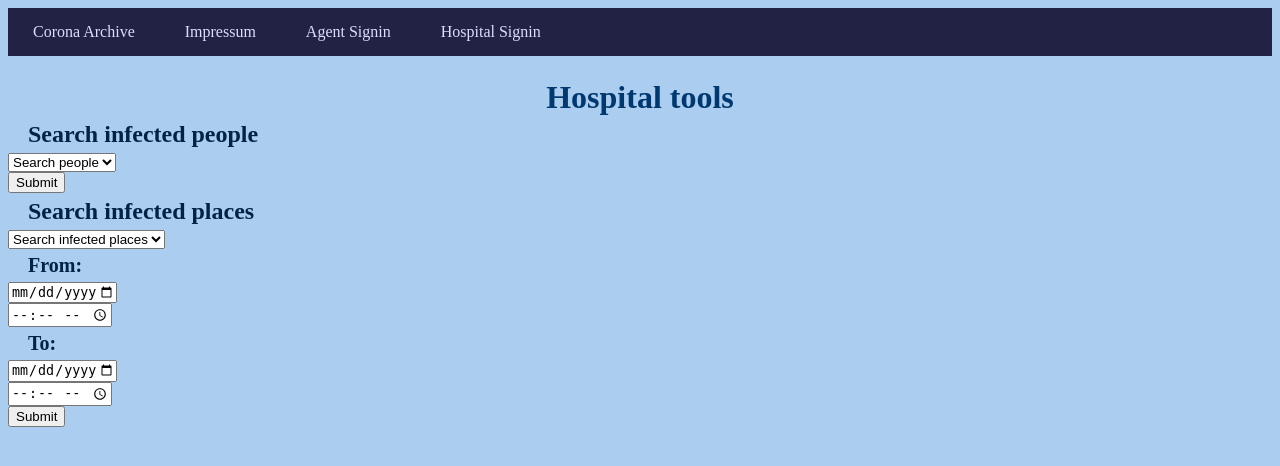
After one commit to jonabako/Corona-Archive-Project, a Flask app: page /hospital_tools in a window 1280 px wide. The commit adds this page. Shown: the top 466 px of the page. Run offline with Flask 2, Linux system fonts and the light colour scheme; data that the repository does not hold is empty; parts of the project's set-up code (start-up, migrations or seed data) failed here and were passed over.

Commit message:
added agent and hospital signin, hospital tools

```diff
--- a/app.py
+++ b/app.py
@@ -1,4 +1,4 @@
-from flask import Flask, render_template, redirect, url_for, request
+from flask import Flask, render_template, redirect, session, url_for, request
 from flaskext.mysql import MySQL
 import yaml
 import os
@@ -26,7 +26,6 @@ def visitorRegister():
     cur = get_cursor()
     if request.method == 'POST' and 'name' in request.form  and 'address' in request.form \
     and  'city' in request.form and 'password' in request.form:
-        print('here2')
         name = request.form['name']
         address = request.form['address'] + request.form['city']
         password = request.form['password']
@@ -37,6 +36,50 @@ def visitorRegister():
         return redirect(url_for('scanQR'))
     else:
         return render_template('index.html')
+
+@app.route('/agent-signin', methods=['POST', 'GET'])
+def agentSignin():
+    error = None
+    cur = get_cursor()
+    if request.method == 'POST' and 'username' in request.form  and 'password' in request.form:
+        username = request.form['username']
+        password = request.form['password']
+        cur.execute("SELECT * FROM Agent A WHERE A.username = %s AND A.password = %s", (username, password))
+        account = cur.fetchone()
+        if account:
+            session['loggedin'] = True
+            session['username'] = username
+            session['agent_id'] = account[0]
+            cur.close()
+            return redirect(url_for('agent_tools'))
+        else:
+            error = 'Error occured'
+            return render_template('agent_signin.html', error=error)
+
+    else:
+        return render_template('agent_signin.html')
+
+@app.route('/hospital-signin', methods=['POST', 'GET'])
+def hospitalSignin():
+    error = None
+    cur = get_cursor()
+    if request.method == 'POST' and 'username' in request.form  and 'password' in request.form:
+        username = request.form['username']
+        password = request.form['password']
+        cur.execute("SELECT * FROM Hospital A WHERE A.username = %s AND A.password = %s", (username, password))
+        account = cur.fetchone()
+        if account:
+            session['loggedin'] = True
+            session['username'] = username
+            session['hospital_id'] = account[0]
+            cur.close()
+            return redirect(url_for('hospital_tools'))
+        else:
+            error = 'Error occured'
+            return render_template('hospital_signin.html', error=error)
+
+    else:
+        return render_template('hospital_signin.html')
 
 @app.route('/scanQR')
 def scanQR():
@@ -56,6 +99,16 @@ def agent_tools():
     infected_places = cur.fetchall()
     return render_template('agent_tools.html', infected_people = infected_people, infected_places = infected_places)
 
+@app.route('/hospital_tools',methods=['POST','GET'])
+def hospital_tools():
+    cur = get_cursor()
+    cur.execute('SELECT citizen_id, visitor_name FROM Visitor WHERE infected')
+    infected_people = cur.fetchall()
+    # Struggling to figure out the query for places with infected visitors
+    cur.execute('SELECT place_id, place_name FROM Places')
+    infected_places = cur.fetchall()
+    return render_template('hospital_tools.html', infected_people = infected_people, infected_places = infected_places)
+
 
 if __name__ == "__main__":
     app.run(debug = True)
--- a/templates/base.html
+++ b/templates/base.html
@@ -9,7 +9,8 @@
     <div class="topnav">
       <a href="{{ url_for('visitorRegister') }}"> Corona Archive </a>
       <a href="{{ url_for('impressum') }}"> Impressum </a>
-      <a href="{{ url_for('agent_tools') }}"> Agent tools </a>
+      <a href="{{ url_for('agentSignin') }}"> Agent Signin </a>
+      <a href="{{ url_for('hospitalSignin') }}"> Hospital Signin </a>
     </div>
     <br>
     <div>
--- /dev/null
+++ b/templates/hospital_tools.html
@@ -0,0 +1,43 @@
+{% extends 'base.html' %}
+
+{% block content %}
+    <h1>{% block title %} Hospital tools {% endblock %}</h1>
+    <div class="formwrap">
+        <form action="" method="POST">
+            <h2> Search infected people </h2>
+            <!-- dropdown populated with all infected visitors -->
+            <select name="visitors">
+                <option value="invalid"> Search people </option>
+                <!-- i0 is the visitor_id, i1 is the visitor name -->
+                {% for i in infected_people %}
+                    <OPTION value={{i[0]}}>{{i[1]}}</OPTION>
+                {% endfor %}
+            </select> <br>
+            <input type="submit">
+        </form>
+    </div>
+
+    <div class="formwrap">
+        <form action="" method="POST">
+            <h2> Search infected places </h2>
+            <!-- dropdown populated with all infected places-->
+            <!-- perform query in the action page to find -->
+            <select name="places">
+            <option value="invalid"> Search infected places </option>
+            {% for i in infected_places %}
+                <OPTION value={{i[0]}}>{{i[1]}}</OPTION>
+            {% endfor %}
+            </select> <br>
+            <h3>From:</h3>
+            <!-- max date should be the current day, this can be done later with JS -->
+            <input type="date" id="fromdate" name="fromdate" min="2019-11-17" max="2023-12-30"> <br>
+            <input type="time" id="fromtime" name="fromtime"> <br>
+            <h3>To:</h3>
+            <!-- same with max date -->
+            <input type="date" id="todate" name="todate" min="2019-11-17" max="2023-12-30"> <br>
+            <input type="time" id="totime" name="totime"> <br>
+            <input type="submit">
+        </form>
+    </div>
+
+{% endblock %}
--- a/templates/index.html
+++ b/templates/index.html
@@ -11,7 +11,7 @@
         <input type="text" class="visitor-registration" placeholder="Address" name="address" value="{{request.form.address }}" required> <br>
         <input type="text" class="visitor-registration" placeholder="City" name="city" value="{{request.form.city }}" required> <br>
         <input type="password" class="visitor-registration" placeholder="Password" name="password" value="{{request.form.password }}" required> <br>
-        <input class="mainButton" type="submit" value="Login"><br>
+        <input class="mainButton" type="submit" value="Register"><br>
     </form>
 </div>
 
```
Also changed, not shown: templates/agent_signin.html (added, +21 -0 lines), templates/hospital_signin.html (added, +21 -0 lines), tests/test.py (added, +22 -0 lines), README.md, 1 other file.
